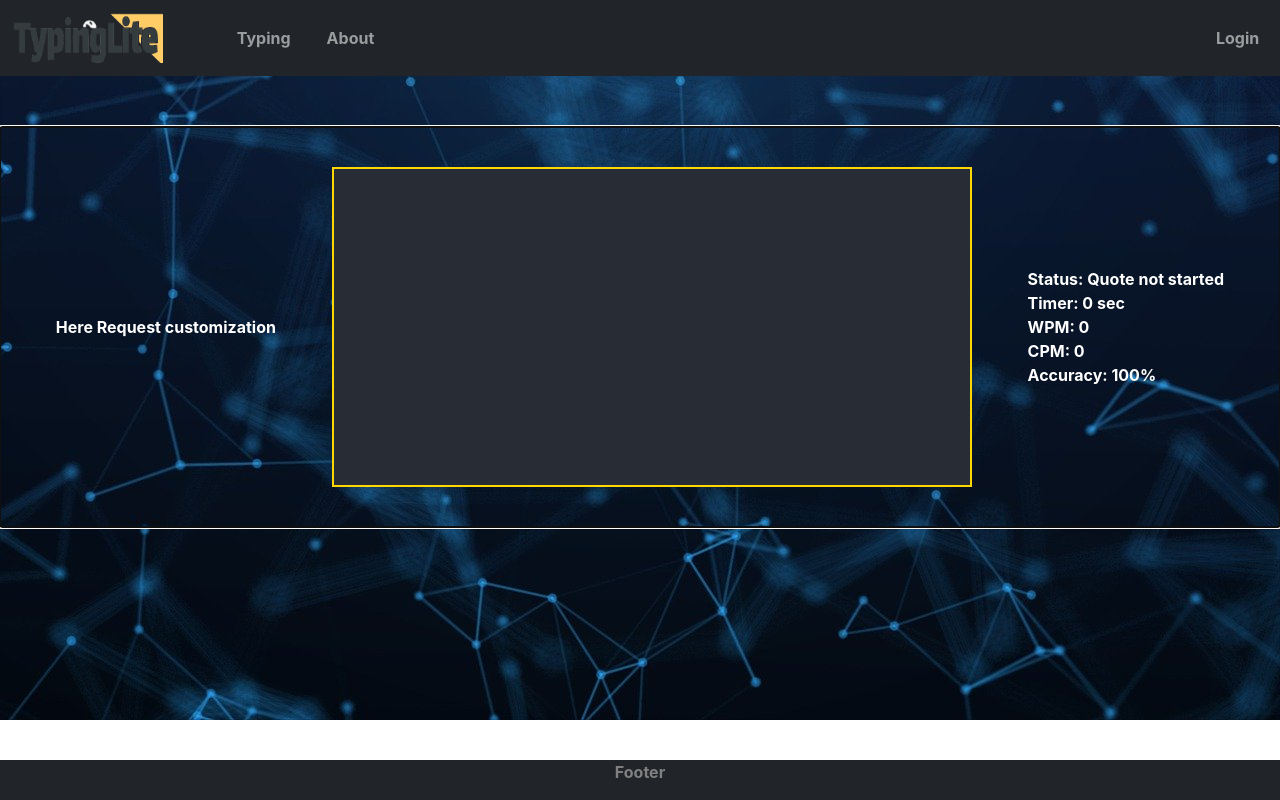
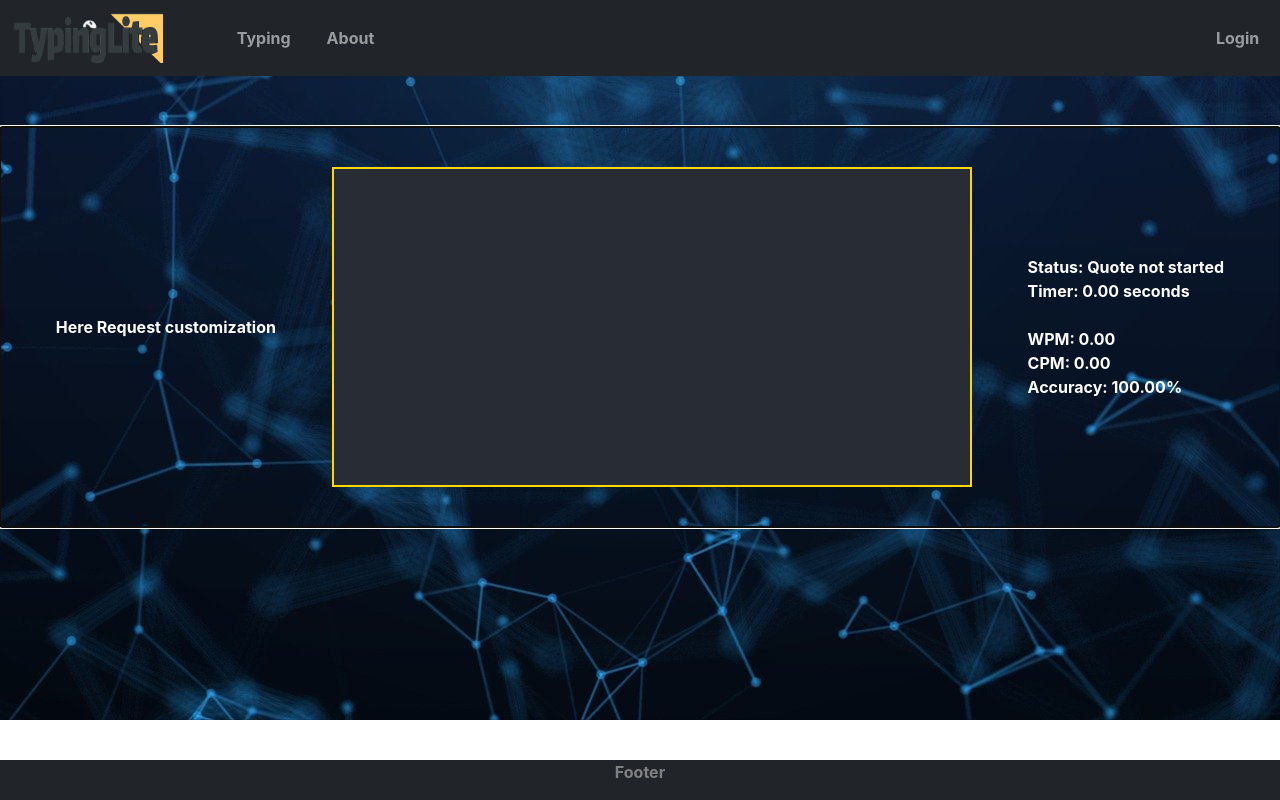
Before and after one commit to inowen/TypeAide, a React (Create React App) app in the folder react_frontend/: page / in a window 1280 px wide. Built offline with nearby package versions, Linux system fonts and the light colour scheme; no server answers.

Commit message:
Feat: truncate decimal places in stats, style stats

```diff
--- a/react_frontend/src/StatsDisplay.tsx
+++ b/react_frontend/src/StatsDisplay.tsx
@@ -1,16 +1,17 @@
 
 /**
  *
- * @param props: Object containing the strings status, timer, wpm, cpm, accuracy
+ * @param props: Object containing the values status:string, numSeconds:real, wpm:real, cpm:real, accuracyPercentage:real
  * @returns
  */
 function StatsDisplay(props: any) {
+
     return <div className="statsdisplay">
         Status: {props.status}<br/>
-        Timer: {props.timer}<br/>
-        WPM: {props.wpm}<br/>
-        CPM: {props.cpm}<br/>
-        Accuracy: {props.accuracy}
+        Timer: {props.numSeconds.toFixed(2)} seconds<br/><br/>
+        WPM: {props.wpm.toFixed(2)}<br/>
+        CPM: {props.cpm.toFixed(2)}<br/>
+        Accuracy: {props.accuracyPercentage.toFixed(2)}%
     </div>
 }
 
--- a/react_frontend/src/TypingTest.css
+++ b/react_frontend/src/TypingTest.css
@@ -26,6 +26,11 @@
     background-color: #282c34;
 }
 
+.statsdisplay {
+    font-weight: bold;
+    color: white;
+}
+
 .quoteLeft {
     background-color: lightgreen;
     white-space: pre-wrap;
--- a/react_frontend/src/TypingTest.tsx
+++ b/react_frontend/src/TypingTest.tsx
@@ -69,7 +69,7 @@ function TypingTest() {
             <div className="vcenterflex">
                 <span>Here Request customization</span>
                 <TextWindow left={stateObj.typed} error={stateObj.incorrect} right={stateObj.rest}/>
-                <StatsDisplay wpm={wpm} cpm={cpm} accuracy={accPercentage+"%"} timer={seconds+" sec"} status={status}/>
+                <StatsDisplay wpm={wpm} cpm={cpm} accuracyPercentage={accPercentage} numSeconds={seconds} status={status}/>
             </div>
         </div>
     );
```
